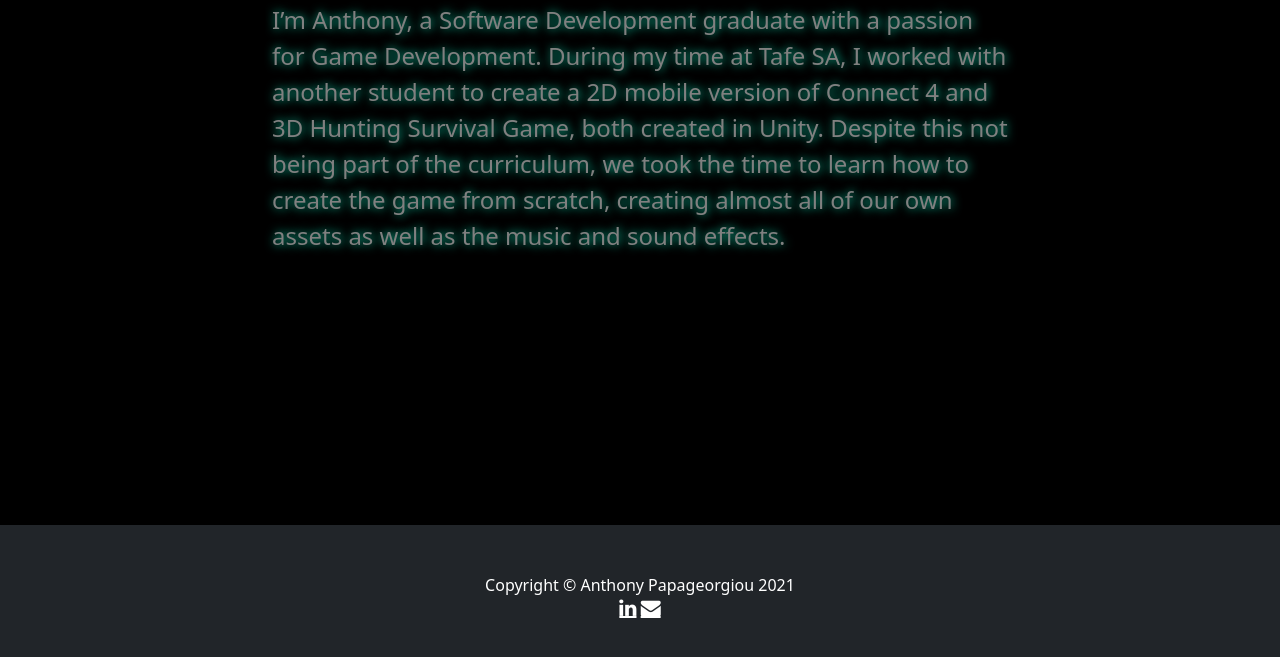
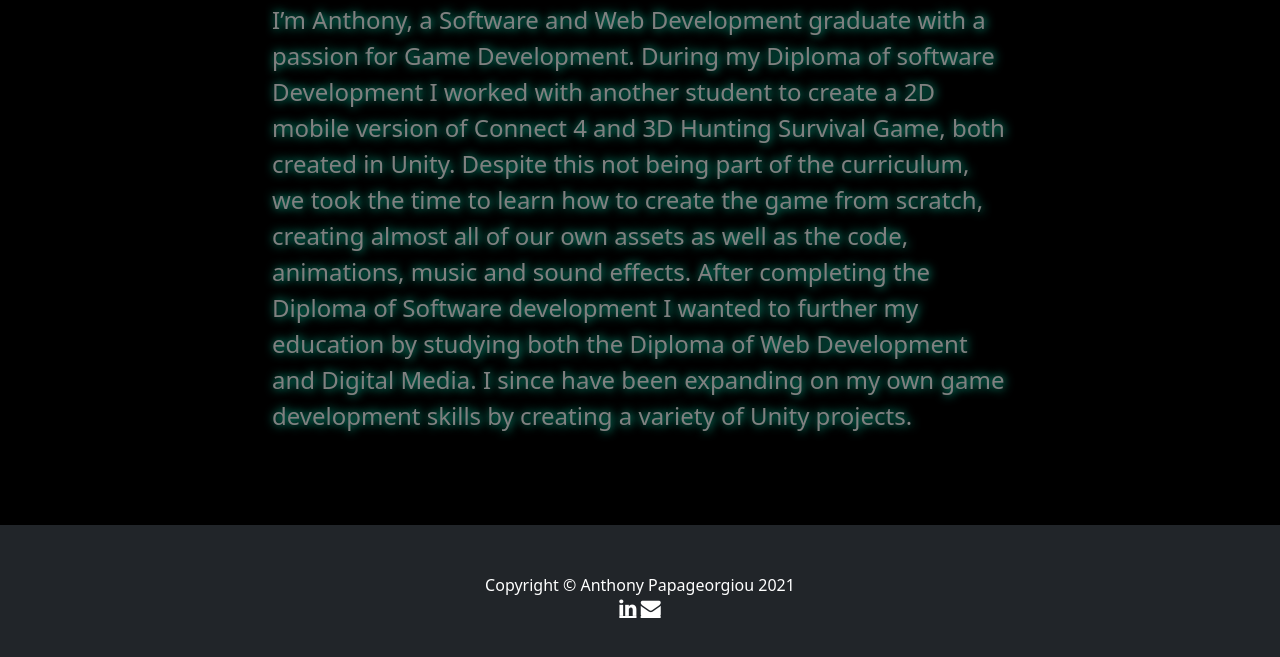
Before and after one commit to AnthPapa/AnthPapa.github.io, a plain HTML site: page about.html in a window 1280 px wide. Shown: the part 171-828 px from the top of the page. Drawn offline with nearby package versions, Linux system fonts and the light colour scheme.

Commit message:
Update about.html

```diff
--- a/about.html
+++ b/about.html
@@ -41,9 +41,9 @@
 				<div class="row">
 				  <div class="col-lg-8 mx-auto">
 					<h2 style="font-size:4rem;">About</h2>
-					<p >I’m Anthony, a Software Development graduate with a passion for Game Development.
-					During my time at Tafe SA, I worked with another student to create a 2D mobile version of Connect 4 and 3D Hunting Survival Game, both created in Unity.
-					Despite this not being part of the curriculum, we took the time to learn how to create the game from scratch, creating almost all of our own assets as well as the music and sound effects.</p>
+					<p >I’m Anthony, a Software and Web Development graduate with a passion for Game Development. During my Diploma of software Development I worked with another student to create a 2D mobile version of Connect 4 and 3D Hunting Survival Game, both created in Unity. Despite this not being part of the curriculum, we took the time to learn how to create the game from scratch, creating almost all of our own assets as well as the code, animations, music and sound effects.
+						After completing the Diploma of Software development I wanted to further my education by studying both the Diploma of Web Development and Digital Media. I since have been expanding on my own game development skills by creating a variety of Unity projects.
+					</p>
 				  </div>
 				</div>
 			  </div>
```
